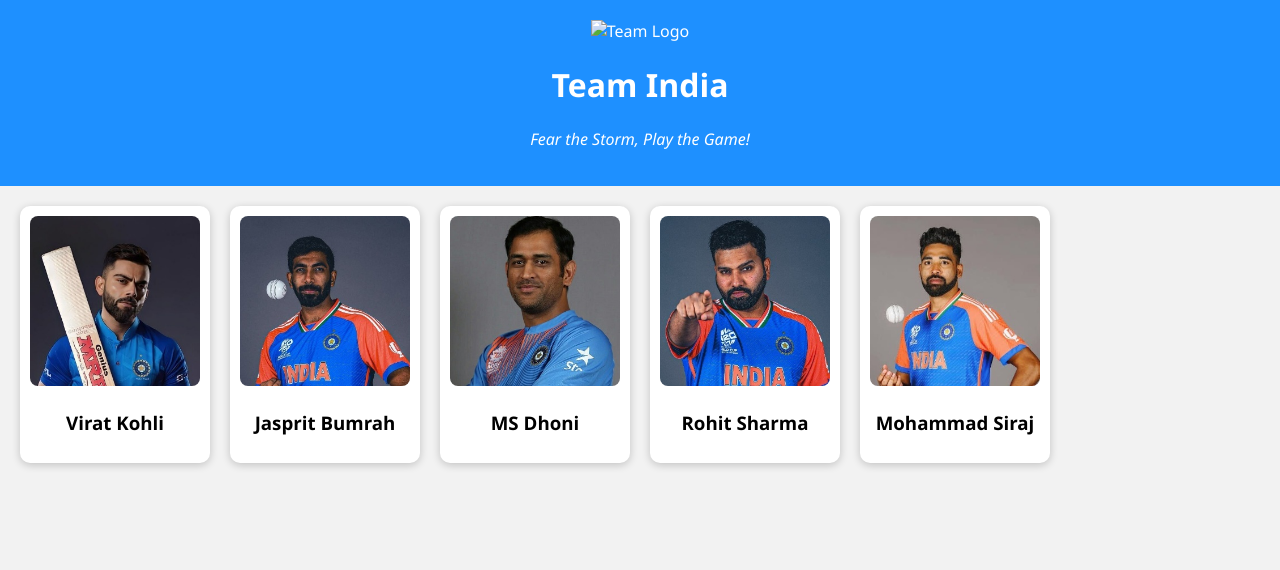
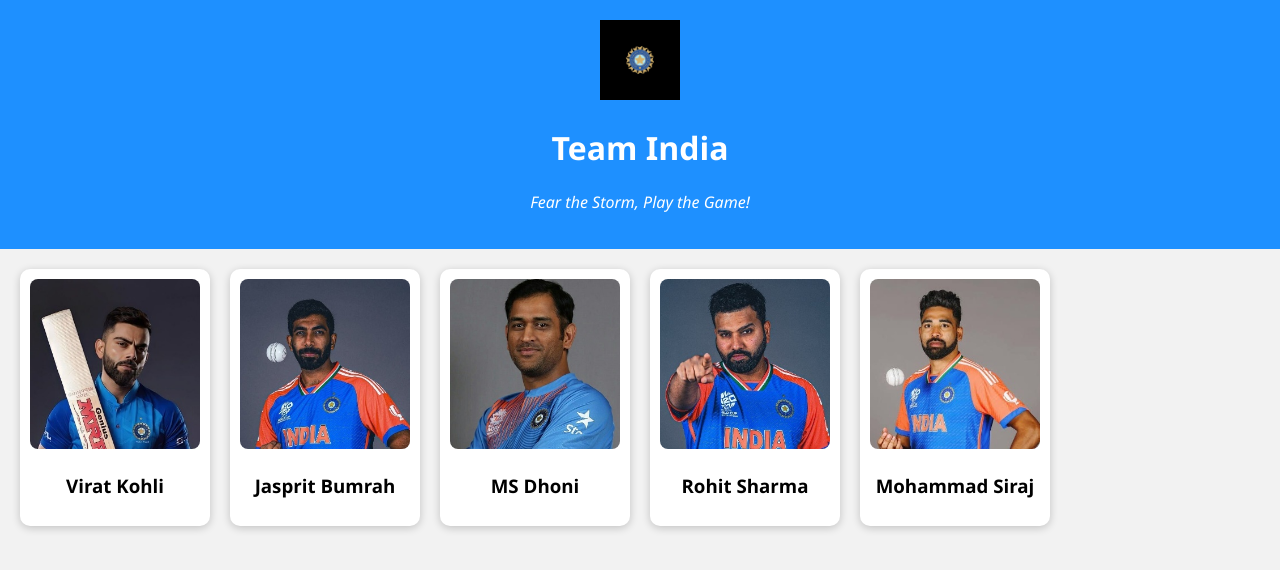
Before and after one commit to ameercoder22/squad-goals, a plain HTML site: page index.html in a window 1280 px wide. Drawn offline with Linux system fonts and the light colour scheme.

Commit message:
Update index.html

```diff
--- a/index.html
+++ b/index.html
@@ -8,7 +8,7 @@
 </head>
 <body>
   <header>
-    <img src="images/logo.jpeg" alt="Team Logo" class="logo" />
+    <img src="logo.jpeg" alt="Team Logo" class="logo" />
     <h1>Team India</h1>
     <p class="slogan">Fear the Storm, Play the Game!</p>
   </header>
```
